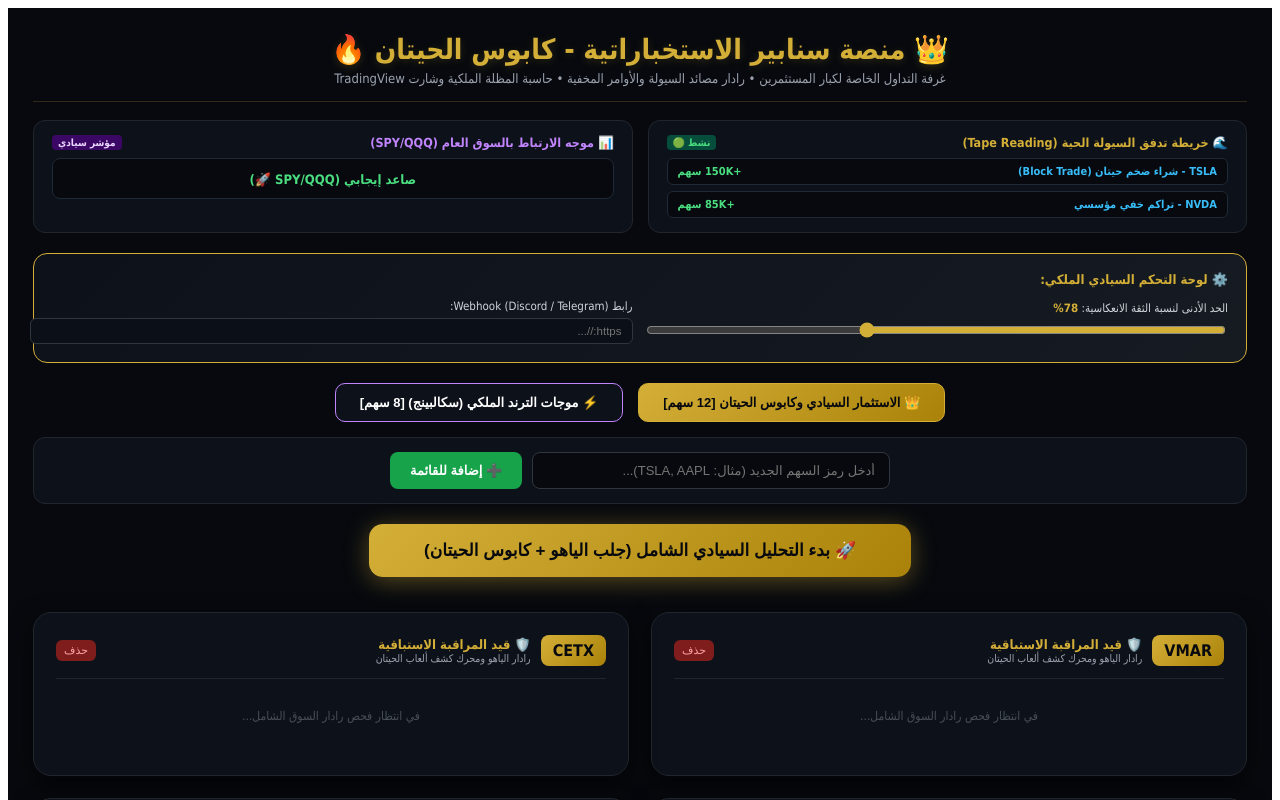
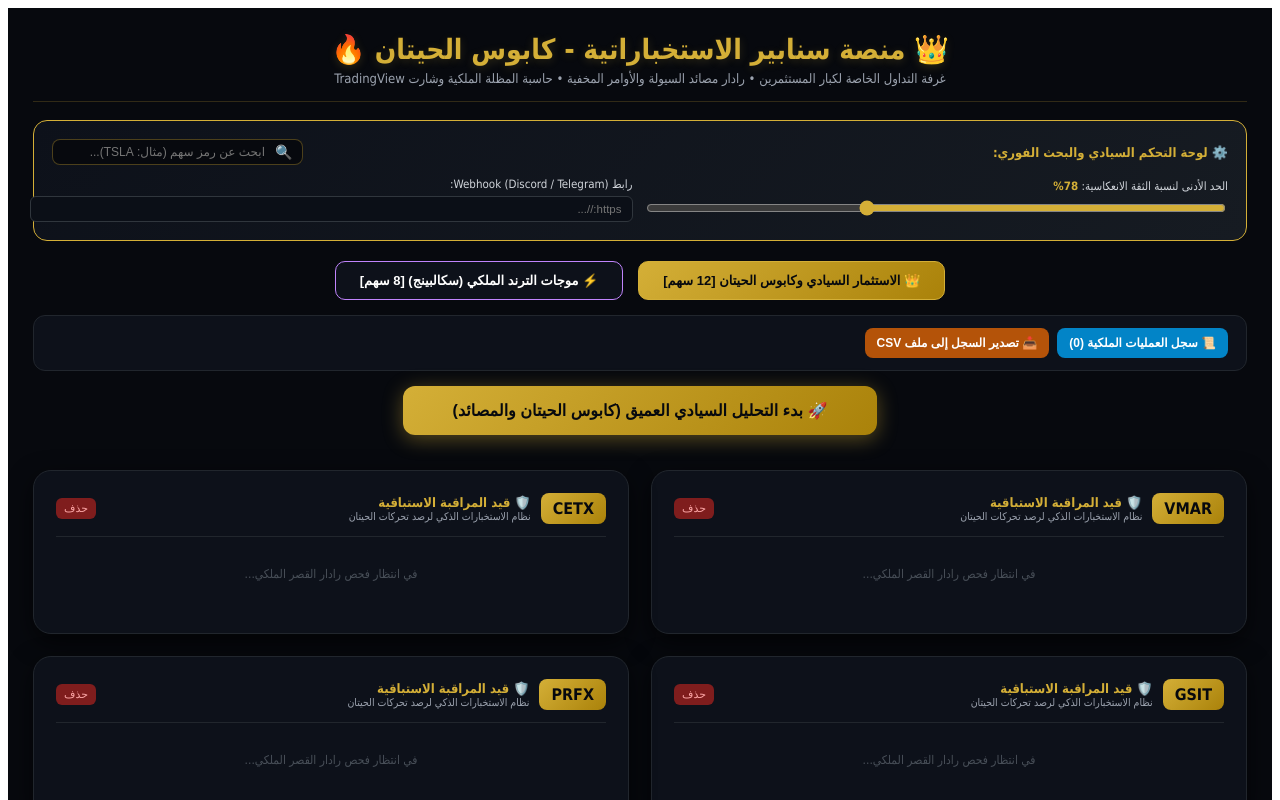
Before and after one commit to fares1040/trading-bot-pro, a Next.js app: page / in a window 1280 px wide. Shown: the top 800 px of the page. Built offline with nearby package versions, Linux system fonts and the light colour scheme.

Commit message:
Update page.jsx

```diff
--- a/app/page.jsx
+++ b/app/page.jsx
@@ -19,8 +19,10 @@
   });
 
   const [newSymbol, setNewSymbol] = useState('');
+  const [searchQuery, setSearchQuery] = useState(''); // 🔍 حالة شريط البحث الجديد
   const [results, setResults] = useState({});
   const [loading, setLoading] = useState(false);
+  const [scanning, setScanning] = useState(false);
   const [activeTab, setActiveTab] = useState('cluster');
   const [scalpResults, setScalpResults] = useState({});
   const [loadingScalp, setLoadingScalp] = useState(false);
@@ -29,6 +31,7 @@
   const [minConfidence, setMinConfidence] = useState(78);
   const [cooldownMinutes, setCooldownMinutes] = useState(30);
   const [filterOnlySuitable, setFilterOnlySuitable] = useState(false);
+  const [activeRadarFilter, setActiveRadarFilter] = useState('all');
   const [autoRefresh, setAutoRefresh] = useState(false);
   const [timer, setTimer] = useState(300);
 
@@ -40,6 +43,10 @@
     { id: 1, sym: 'TSLA', type: 'شراء ضخم حيتان (Block Trade)', vol: '+150K سهم', time: 'الآن' },
     { id: 2, sym: 'NVDA', type: 'تراكم خفي مؤسسي', vol: '+85K سهم', time: 'منذ دقيقة' }
   ]);
+  const [supplyDemandZones] = useState({
+    'TSLA': { support: '185.50 $', resistance: '202.00 $' },
+    'NVDA': { support: '115.00 $', resistance: '130.00 $' }
+  });
 
   const [tradeStats, setTradeStats] = useState(() => {
     if (typeof window !== 'undefined') {
@@ -56,6 +63,7 @@
     }
     return [];
   });
+  const [showTradesModal, setShowTradesModal] = useState(false);
 
   const [missionHistory, setMissionHistory] = useState(() => {
     if (typeof window !== 'undefined') {
@@ -64,6 +72,7 @@
     }
     return [];
   });
+  const [showHistoryModal, setShowHistoryModal] = useState(false);
 
   const [webhookUrl, setWebhookUrl] = useState(() => {
     if (typeof window !== 'undefined') return localStorage.getItem('sniper_webhook') || '';
@@ -118,26 +127,52 @@
     }
   };
 
-  // 🚀 الزر الملكي الموحد: مسح السوق الخارجي أولاً ثم الفحص المتزامن السريع
-  const runUnifiedMasterAnalysis = async () => {
-    if (activeTab === 'cluster') {
+  // 📥 دالة تصدير سجل العمليات والصید إلى ملف CSV أوتوماتيكياً
+  const exportHistoryToCSV = () => {
+    if (missionHistory.length === 0) {
+      alert('لا يوجد سجل عمليات لتحميله حالياً.');
+      return;
+    }
+    const headers = ['ID,Symbol,Time,Type,Details\n'];
+    const rows = missionHistory.map(h => `${h.id},${h.symbol},"${h.time}","${h.isEarly ? 'إنذار مبكر' : 'فرصة مؤكدة'}","${h.details || ''}"`);
+    const csvContent = 'data:text/csv;charset=utf-8,' + headers.concat(rows).join('\n');
+    const encodedUri = encodeURI(csvContent);
+    const link = document.createElement('a');
+    link.setAttribute('href', encodedUri);
+    link.setAttribute('download', `Sniper_Mission_History_${new Date().toISOString().slice(0,10)}.csv`);
+    document.body.appendChild(link);
+    link.click();
+    document.body.removeChild(link);
+    alert('📥 تم تصدير السجل الملكي بنجاح إلى ملف CSV!');
+  };
+
+  useEffect(() => {
+    let interval;
+    if (autoRefresh) {
+      interval = setInterval(() => {
+        setTimer((prev) => {
+          if (prev <= 1) {
+            if (activeTab === 'cluster') runAnalysis();
+            else runScalpAnalysis();
+            return 300;
+          }
+          return prev - 1;
+        });
+      }, 1000);
+    } else {
+      setTimer(300);
+    }
+    return () => clearInterval(interval);
+  }, [autoRefresh, activeTab, symbols, scalpSymbols]);
+
+  const runAnalysis = async () => {
     setLoading(true);
-      try {
-        const scanRes = await fetch(`/api/analyze?scan=true&scalp=false&minConfidence=${minConfidence}&symbols=${symbols.join(',')}`);
-        const scanData = await scanRes.json();
-
-        let currentSymbols = [...symbols];
-        if (scanData.matched && scanData.matched.length > 0) {
-          currentSymbols = Array.from(new Set([...symbols, ...scanData.matched]));
-          setSymbols(currentSymbols);
-        }
-
     const newResults = {};
     let firstMatchedSym = '';
     let firstAnalysis = '';
     let isEarlyAlert = false;
 
-        const promises = currentSymbols.map(async (sym) => {
+    for (let sym of symbols) {
       try {
         const res = await fetch('/api/analyze', {
           method: 'POST',
@@ -152,39 +187,24 @@
           })
         });
         const data = await res.json();
-            return { sym, data };
-          } catch (err) {
-            return { sym, data: { error: "فشل الاتصال بمحرك التحليل السيادي" } };
-          }
-        });
+        newResults[sym] = data;
 
-        const responses = await Promise.all(promises);
-        responses.forEach(({ sym, data }) => {
-          newResults[sym] = data;
-          if (!firstMatchedSym && data) {
-            if (data.isSuitable && data.confidenceScore >= minConfidence) {
+        if (data.isSuitable && data.confidenceScore >= minConfidence && !firstMatchedSym) {
           firstMatchedSym = sym;
           firstAnalysis = data.analysis;
           isEarlyAlert = false;
-            } else if (earlyAlertsEnabled && data.isEarlyAlert) {
+        } else if (earlyAlertsEnabled && data.isEarlyAlert && !firstMatchedSym) {
           firstMatchedSym = sym;
           firstAnalysis = data.analysis;
           isEarlyAlert = true;
         }
+      } catch (err) {
+        newResults[sym] = { error: "فشل الاتصال بمحرك التحليل السيادي" };
       }
-        });
-
+    }
     setResults(newResults);
     setLoading(false);
     if (firstMatchedSym) playRadarSound(firstMatchedSym, firstAnalysis, isEarlyAlert);
-
-      } catch (err) {
-        setLoading(false);
-        alert('حدث خطأ أثناء إجراء التحليل السيادي الشامل.');
-      }
-    } else {
-      runScalpAnalysis();
-    }
   };
 
   const runScalpAnalysis = async () => {
@@ -194,16 +214,7 @@
     let firstAnalysis = '';
     let isEarlyAlert = false;
 
-    try {
-      const scanRes = await fetch(`/api/analyze?scan=true&scalp=true&minConfidence=${minConfidence}&symbols=${scalpSymbols.join(',')}`);
-      const scanData = await scanRes.json();
-      let currentScalp = [...scalpSymbols];
-      if (scanData.matched && scanData.matched.length > 0) {
-        currentScalp = Array.from(new Set([...scalpSymbols, ...scanData.matched]));
-        setScalpSymbols(currentScalp);
-      }
-
-      const promises = currentScalp.map(async (sym) => {
+    for (let sym of scalpSymbols) {
       try {
         const res = await fetch('/api/analyze', {
           method: 'POST',
@@ -218,57 +229,24 @@
           })
         });
         const data = await res.json();
-          return { sym, data };
-        } catch (err) {
-          return { sym, data: { error: "فشل الاتصال برادار السكالبينج الملكي" } };
-        }
-      });
+        newResults[sym] = data;
 
-      const responses = await Promise.all(promises);
-      responses.forEach(({ sym, data }) => {
-        newResults[sym] = data;
-        if (!firstMatchedSym && data) {
-          if (data.isSuitable && data.confidenceScore >= minConfidence) {
+        if (data.isSuitable && data.confidenceScore >= minConfidence && !firstMatchedSym) {
           firstMatchedSym = sym;
           firstAnalysis = data.analysis;
           isEarlyAlert = false;
-          } else if (earlyAlertsEnabled && data.isEarlyAlert) {
+        } else if (earlyAlertsEnabled && data.isEarlyAlert && !firstMatchedSym) {
           firstMatchedSym = sym;
           firstAnalysis = data.analysis;
           isEarlyAlert = true;
         }
+      } catch (err) {
+        newResults[sym] = { error: "فشل الاتصال برادار السكالبينج الملكي" };
       }
-      });
-
+    }
     setScalpResults(newResults);
     setLoadingScalp(false);
     if (firstMatchedSym) playRadarSound(firstMatchedSym, firstAnalysis, isEarlyAlert);
-
-    } catch (e) {
-      setLoadingScalp(false);
-      alert('حدث خطأ أثناء فحص رادار السكالبينج.');
-    }
-  };
-
-  // ➕ دالة إضافة سهم جديد للقائمة النشطة حالياً
-  const addSymbol = (e) => {
-    e.preventDefault();
-    if (!newSymbol.trim()) return;
-    const upper = newSymbol.toUpperCase().trim();
-    if (activeTab === 'cluster') {
-      if (!symbols.includes(upper)) setSymbols([...symbols, upper]);
-    } else {
-      if (!scalpSymbols.includes(upper)) setScalpSymbols([...scalpSymbols, upper]);
-    }
-    setNewSymbol('');
-  };
-
-  const removeSymbol = (symToRemove) => {
-    if (activeTab === 'cluster') {
-      setSymbols(symbols.filter(s => s !== symToRemove));
-    } else {
-      setScalpSymbols(scalpSymbols.filter(s => s !== symToRemove));
-    }
   };
 
   const enterTrade = (sym, price) => {
@@ -292,11 +270,23 @@
     alert(`👑 تم اعتماد الصفقة ملكياً على [${sym}] بسعر [${p}]!\n🪂 تم تفعيل حاسبة المظلة السيادية والأهداف التدريجية.`);
   };
 
+  const removeSymbol = (symToRemove) => {
+    if (activeTab === 'cluster') {
+      setSymbols(symbols.filter(s => s !== symToRemove));
+    } else {
+      setScalpSymbols(scalpSymbols.filter(s => s !== symToRemove));
+    }
+  };
+
   const currentList = activeTab === 'cluster' ? symbols : scalpSymbols;
   const currentRes = activeTab === 'cluster' ? results : scalpResults;
   const isCurrentLoading = activeTab === 'cluster' ? loading : loadingScalp;
 
+  // 🔍 تصفية الأسهم حسب القائمة الحالية + شريط البحث
   const displayedSymbols = currentList.filter(sym => {
+    if (searchQuery.trim() && !sym.toLowerCase().includes(searchQuery.toLowerCase().trim())) {
+      return false;
+    }
     const data = currentRes[sym];
     if (filterOnlySuitable && (!data || (!data.isSuitable && !data.isEarlyAlert))) return false;
     return true;
@@ -316,39 +306,27 @@
           </p>
         </div>
 
-        {/* مؤشرات السيولة الحية */}
-        <div style={{ display: 'grid', gridTemplateColumns: 'repeat(auto-fit, minmax(320px, 1fr))', gap: '15px', marginBottom: '20px' }}>
-          <div style={{ background: '#0d111a', padding: '14px 18px', borderRadius: '12px', border: '1px solid #21262d' }}>
-            <div style={{ display: 'flex', justifyContent: 'space-between', alignItems: 'center', marginBottom: '8px' }}>
-              <span style={{ color: '#d4af37', fontSize: '12.5px', fontWeight: 'bold' }}>🌊 خريطة تدفق السيولة الحية (Tape Reading)</span>
-              <span style={{ background: '#064e3b', color: '#4ade80', fontSize: '10px', padding: '2px 6px', borderRadius: '4px', fontWeight: 'bold' }}>نشط 🟢</span>
-            </div>
-            <div style={{ display: 'flex', flexDirection: 'column', gap: '6px' }}>
-              {liveOrderFlowTape.map(item => (
-                <div key={item.id} style={{ display: 'flex', justifyContent: 'space-between', background: '#07090e', padding: '6px 10px', borderRadius: '6px', fontSize: '11px', border: '1px solid #1f2937' }}>
-                  <span style={{ color: '#38bdf8', fontWeight: 'bold' }}>{item.sym} - {item.type}</span>
-                  <span style={{ color: '#4ade80', fontWeight: 'bold' }}>{item.vol}</span>
-                </div>
-              ))}
+        {/* لوحة التحكم السيادي وشريط البحث الجديد */}
+        <div style={{ background: 'linear-gradient(135deg, #0d111a 0%, #161b22 100%)', padding: '18px', borderRadius: '14px', border: '1px solid #d4af37', marginBottom: '20px' }}>
+          <div style={{ display: 'flex', justifyContent: 'space-between', alignItems: 'center', marginBottom: '12px', flexWrap: 'wrap', gap: '10px' }}>
+            <h3 style={{ color: '#d4af37', fontSize: '13px', fontWeight: 'bold', margin: 0 }}>⚙️ لوحة التحكم السيادي والبحث الفوري:</h3>
+
+            {/* 🔍 زر وشريط البحث السريع */}
+            <div style={{ display: 'flex', alignItems: 'center', background: '#07090e', border: '1px solid #d4af3755', borderRadius: '8px', padding: '4px 10px' }}>
+              <span style={{ marginLeft: '8px', fontSize: '14px' }}>🔍</span>
+              <input
+                type="text"
+                placeholder="ابحث عن رمز سهم (مثال: TSLA)..."
+                value={searchQuery}
+                onChange={(e) => setSearchQuery(e.target.value)}
+                style={{ background: 'transparent', border: 'none', color: '#fff', fontSize: '12px', outline: 'none', width: '200px' }}
+              />
+              {searchQuery && (
+                <button onClick={() => setSearchQuery('')} style={{ background: 'transparent', border: 'none', color: '#ef4444', cursor: 'pointer', fontSize: '12px', fontWeight: 'bold' }}>✕</button>
+              )}
             </div>
           </div>
 
-          <div style={{ background: '#0d111a', padding: '14px 18px', borderRadius: '12px', border: '1px solid #21262d', display: 'flex', flexDirection: 'column', justifyContent: 'space-between' }}>
-            <div>
-              <div style={{ display: 'flex', justifyContent: 'space-between', alignItems: 'center', marginBottom: '8px' }}>
-                <span style={{ color: '#c084fc', fontSize: '12.5px', fontWeight: 'bold' }}>📊 موجه الارتباط بالسوق العام (SPY/QQQ)</span>
-                <span style={{ background: '#3b0764', color: '#e9d5ff', fontSize: '10px', padding: '2px 6px', borderRadius: '4px', fontWeight: 'bold' }}>مؤشر سيادي</span>
-              </div>
-              <div style={{ background: '#07090e', padding: '10px', borderRadius: '8px', border: '1px solid #1f2937', textAlign: 'center', margin: '6px 0' }}>
-                <span style={{ fontSize: '13px', fontWeight: '900', color: '#4ade80' }}>{marketTrendIndex}</span>
-              </div>
-            </div>
-          </div>
-        </div>
-
-        {/* لوحة التحكم السيادي */}
-        <div style={{ background: 'linear-gradient(135deg, #0d111a 0%, #161b22 100%)', padding: '18px', borderRadius: '14px', border: '1px solid #d4af37', marginBottom: '20px' }}>
-          <h3 style={{ color: '#d4af37', fontSize: '13px', fontWeight: 'bold', margin: '0 0 12px 0' }}>⚙️ لوحة التحكم السيادي الملكي:</h3>
           <div style={{ display: 'grid', gridTemplateColumns: 'repeat(auto-fit, minmax(280px, 1fr))', gap: '15px', alignItems: 'center' }}>
             <div>
               <label style={{ fontSize: '11.5px', color: '#d1d5db', display: 'block', marginBottom: '5px' }}>
@@ -373,26 +351,22 @@
           </button>
         </div>
 
-        {/* خانة إضافة سهم جديد */}
-        <div style={{ background: '#0d111a', padding: '14px 18px', borderRadius: '12px', border: '1px solid #21262d', marginBottom: '20px', display: 'flex', justifyContent: 'center', alignItems: 'center' }}>
-          <form onSubmit={addSymbol} style={{ display: 'flex', gap: '10px', width: '100%', maxWidth: '500px' }}>
-            <input
-              type="text"
-              placeholder="أدخل رمز السهم الجديد (مثال: TSLA, AAPL)..."
-              value={newSymbol}
-              onChange={(e) => setNewSymbol(e.target.value)}
-              style={{ flex: 1, padding: '10px 14px', background: '#07090e', border: '1px solid #30363d', borderRadius: '8px', color: '#fff', fontSize: '13px', outline: 'none' }}
-            />
-            <button type="submit" style={{ background: '#16a34a', color: '#fff', border: 'none', padding: '10px 20px', borderRadius: '8px', fontSize: '13px', fontWeight: 'bold', cursor: 'pointer' }}>
-              ➕ إضافة للقائمة
+        {/* أزرار التحكم السريع وتصدير الـ CSV */}
+        <div style={{ display: 'flex', justifyContent: 'space-between', alignItems: 'center', background: '#0d111a', padding: '12px 18px', borderRadius: '12px', border: '1px solid #21262d', marginBottom: '15px', flexWrap: 'wrap', gap: '10px' }}>
+          <div style={{ display: 'flex', gap: '8px', flexWrap: 'wrap', alignItems: 'center' }}>
+            <button onClick={() => setShowHistoryModal(true)} style={{ background: '#0284c7', color: '#fff', border: 'none', padding: '8px 12px', borderRadius: '8px', fontSize: '12px', fontWeight: 'bold', cursor: 'pointer' }}>
+              📜 سجل العمليات الملكية ({missionHistory.length})
             </button>
-          </form>
+            <button onClick={exportHistoryToCSV} style={{ background: '#b45309', color: '#fff', border: 'none', padding: '8px 12px', borderRadius: '8px', fontSize: '12px', fontWeight: 'bold', cursor: 'pointer' }}>
+              📥 تصدير السجل إلى ملف CSV
+            </button>
+          </div>
         </div>
 
-        {/* زر الفحص الرئيسي الشامل */}
+        {/* زر الفحص الرئيسي */}
         <div style={{ textAlign: 'center', marginBottom: '35px' }}>
-          <button onClick={runUnifiedMasterAnalysis} disabled={isCurrentLoading} style={{ padding: '16px 55px', background: isCurrentLoading ? '#30363d' : 'linear-gradient(135deg, #d4af37 0%, #aa820a 100%)', color: '#07090e', border: 'none', borderRadius: '14px', fontSize: '17px', cursor: 'pointer', fontWeight: '900', boxShadow: '0 4px 25px rgba(212,175,55,0.4)' }}>
-            {isCurrentLoading ? '⚡ جاري مسح السوق والتحليل السيادي الشامل...' : (activeTab === 'cluster' ? '🚀 بدء التحليل السيادي الشامل (جلب الياهو + كابوس الحيتان)' : '⚡ بدء الفحص السريع لموجات الترند الملكي')}
+          <button onClick={activeTab === 'cluster' ? runAnalysis : runScalpAnalysis} disabled={isCurrentLoading} style={{ padding: '15px 50px', background: isCurrentLoading ? '#30363d' : 'linear-gradient(135deg, #d4af37 0%, #aa820a 100%)', color: '#07090e', border: 'none', borderRadius: '12px', fontSize: '16px', cursor: 'pointer', fontWeight: '900', boxShadow: '0 4px 20px rgba(212,175,55,0.4)' }}>
+            {isCurrentLoading ? '⚡ جاري فحص رادارات القصر الملكي...' : (activeTab === 'cluster' ? '🚀 بدء التحليل السيادي العميق (كابوس الحيتان والمصائد)' : '⚡ بدء الفحص السريع لموجات الترند الملكي')}
           </button>
         </div>
 
@@ -405,12 +379,14 @@
 
             return (
               <div key={sym} style={{ background: '#0d111a', padding: '22px', borderRadius: '18px', border: isMatched ? '2px solid #d4af37' : '1px solid #21262d', position: 'relative', boxShadow: '0 8px 25px rgba(0,0,0,0.6)' }}>
+
+                {/* رأس البطاقة */}
                 <div style={{ display: 'flex', justifyContent: 'space-between', alignItems: 'center', marginBottom: '15px', borderBottom: '1px solid #21262d', paddingBottom: '12px' }}>
                   <div style={{ display: 'flex', alignItems: 'center', gap: '10px' }}>
                     <div style={{ background: 'linear-gradient(135deg, #d4af37 0%, #aa820a 100%)', color: '#07090e', padding: '6px 12px', borderRadius: '8px', fontWeight: '900', fontSize: '16px' }}>{sym}</div>
                     <div>
                       <div style={{ color: '#d4af37', fontSize: '13px', fontWeight: 'bold' }}>{isEarly ? '⏳ إنذار استباقي مبكر الملكي' : isMatched ? '👑 فرصة صيد حقيقية ومؤكدة بدقة ملكية' : '🛡️ قيد المراقبة الاستباقية'}</div>
-                      <div style={{ color: '#9ca3af', fontSize: '10.5px' }}>رادار الياهو ومحرك كشف ألعاب الحيتان</div>
+                      <div style={{ color: '#9ca3af', fontSize: '10.5px' }}>نظام الاستخبارات الذكي لرصد تحركات الحيتان</div>
                     </div>
                   </div>
                   <button onClick={() => removeSymbol(sym)} style={{ background: '#7f1d1d', color: '#fca5a5', border: 'none', borderRadius: '6px', padding: '4px 8px', cursor: 'pointer', fontSize: '11px' }}>حذف</button>
@@ -420,15 +396,15 @@
                   <div>
                     <div style={{ display: 'grid', gridTemplateColumns: '1fr 1fr 1fr', gap: '10px', marginBottom: '15px' }}>
                       <div style={{ background: '#07090e', padding: '10px', borderRadius: '10px', border: '1px solid #1f2937', textAlign: 'center' }}>
-                        <div style={{ fontSize: '10px', color: '#9ca3af' }}>السعر الحالي (Yahoo)</div>
+                        <div style={{ fontSize: '10px', color: '#9ca3af' }}>السعر الحالي</div>
                         <div style={{ fontSize: '16px', fontWeight: '900', color: '#4ade80' }}>${data.price}</div>
                       </div>
                       <div style={{ background: '#07090e', padding: '10px', borderRadius: '10px', border: '1px solid #1f2937', textAlign: 'center' }}>
-                        <div style={{ fontSize: '10px', color: '#9ca3af' }}>مؤشر القوة النسبية (RSI)</div>
+                        <div style={{ fontSize: '10px', color: '#9ca3af' }}>مؤشر RSI</div>
                         <div style={{ fontSize: '15px', fontWeight: 'bold', color: '#c084fc' }}>{data.rsiShort || '29.1'}</div>
                       </div>
                       <div style={{ background: '#07090e', padding: '10px', borderRadius: '10px', border: '1px solid #d4af3733', textAlign: 'center' }}>
-                        <div style={{ fontSize: '10px', color: '#d4af37' }}>نسبة الثقة الانعكاسية</div>
+                        <div style={{ fontSize: '10px', color: '#d4af37' }}>نسبة الثقة</div>
                         <div style={{ fontSize: '16px', fontWeight: '900', color: '#d4af37' }}>{data.confidenceScore || 85}%</div>
                       </div>
                     </div>
@@ -441,7 +417,7 @@
                     </div>
                   </div>
                 ) : (
-                  <div style={{ textAlign: 'center', margin: '30px 0', color: '#484f58', fontSize: '12px' }}>في انتظار فحص رادار السوق الشامل...</div>
+                  <div style={{ textAlign: 'center', margin: '30px 0', color: '#484f58', fontSize: '12px' }}>في انتظار فحص رادار القصر الملكي...</div>
                 )}
               </div>
             );
```
Lines whose indentation alone changed are shown as unchanged.
